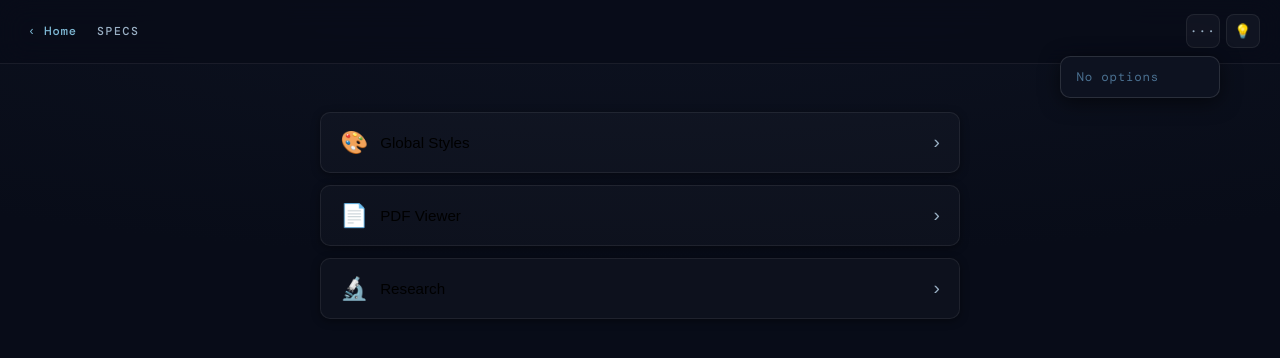
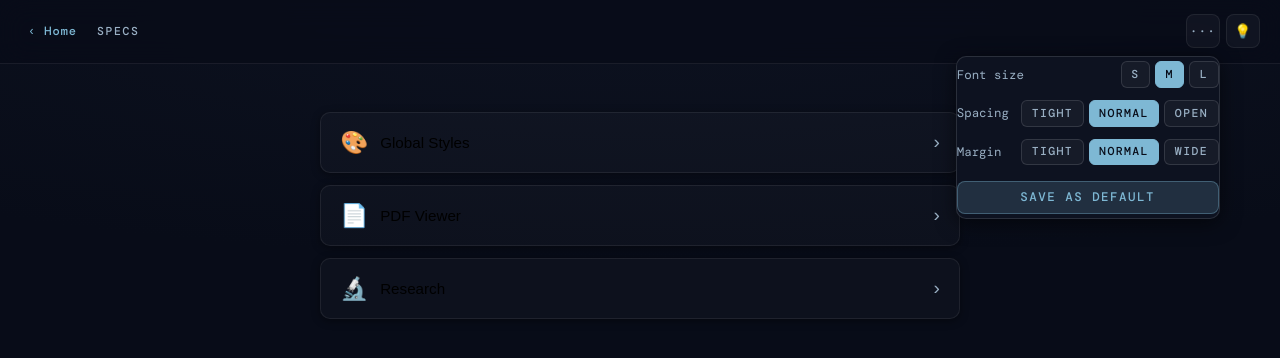
Before and after one commit to willchurcher/willchurcher-apps, a React (Vite) app in the folder apps/example/: page /specs in a window 1280 px wide. Both pictures are taken after a click on the button "···". Shown: the top 358 px of the page. Built offline with nearby package versions, Linux system fonts and the light colour scheme; a web font is replaced by a local one.

Commit message:
Specs: remove HR dividers, add typography controls with save-as-default

```diff
--- a/apps/example/src/App.css
+++ b/apps/example/src/App.css
@@ -1206,11 +1206,9 @@ a { color: inherit; text-decoration: none; }
   padding: 1rem;
 }
 
-/* Rendered markdown */
+/* Rendered markdown — font-size and line-height set dynamically via inline style */
 .specs-markdown {
   color: var(--text1);
-  line-height: 1.65;
-  font-size: 0.88rem;
 }
 
 .specs-markdown h1 { font-family: var(--font-display); font-size: 1.8rem; margin: 0 0 1rem; color: var(--accent); }
@@ -1263,3 +1261,66 @@ a { color: inherit; text-decoration: none; }
 }
 
 .specs-markdown th { background: var(--surface2); color: var(--accent); }
+
+/* Options panel */
+.specs-options-panel {
+  display: flex;
+  flex-direction: column;
+  gap: 0.75rem;
+  padding: 0.25rem 0;
+  min-width: 200px;
+}
+
+.specs-opt-row {
+  display: flex;
+  align-items: center;
+  justify-content: space-between;
+  gap: 0.75rem;
+}
+
+.specs-opt-label {
+  font-size: 0.78rem;
+  color: var(--text2);
+  white-space: nowrap;
+}
+
+.specs-opt-btns {
+  display: flex;
+  gap: 0.3rem;
+}
+
+.specs-opt-btn {
+  font-size: 0.72rem;
+  padding: 0.3rem 0.6rem;
+  border-radius: 6px;
+}
+
+.specs-opt-active {
+  background: var(--accent) !important;
+  color: #080c18 !important;
+  border-color: var(--accent) !important;
+}
+
+.specs-save-btn {
+  margin-top: 0.25rem;
+  font-size: 0.78rem;
+  padding: 0.45rem 0.9rem;
+  align-self: stretch;
+  text-align: center;
+}
+
+/* Saved toast */
+.specs-saved-toast {
+  position: fixed;
+  bottom: 1.5rem;
+  left: 50%;
+  transform: translateX(-50%);
+  background: var(--accent);
+  color: #080c18;
+  font-size: 0.8rem;
+  font-family: var(--font-mono);
+  padding: 0.5rem 1.25rem;
+  border-radius: 20px;
+  z-index: 300;
+  pointer-events: none;
+}
--- a/apps/example/src/Specs.tsx
+++ b/apps/example/src/Specs.tsx
@@ -2,6 +2,9 @@ import { useState, useEffect } from 'react'
 import { useNavigate, useSearchParams } from 'react-router-dom'
 import { marked } from 'marked'
 import { HeaderRight } from './HeaderRight'
+
+// Suppress <hr> in rendered markdown
+marked.use({ renderer: { hr: () => '' } })
 
 // ── Spec registry ──────────────────────────────────────────────────────────────
 
@@ -11,6 +14,77 @@ const SPECS = [
   { key: 'research',      label: 'Research',      icon: '🔬' },
 ]
 
+// ── Typography settings ────────────────────────────────────────────────────────
+
+interface SpecsSettings {
+  fontSize:   'sm' | 'md' | 'lg'
+  lineHeight: 'compact' | 'normal' | 'relaxed'
+  margin:     'tight' | 'normal' | 'wide'
+}
+
+const DEFAULTS: SpecsSettings = { fontSize: 'md', lineHeight: 'normal', margin: 'normal' }
+const SETTINGS_KEY = 'specs-settings'
+
+const FONT_SIZES   = { sm: '0.78rem', md: '0.88rem',  lg: '1.0rem'  }
+const LINE_HEIGHTS = { compact: '1.4', normal: '1.65', relaxed: '1.9' }
+const MARGINS      = { tight: '0.5rem 0.75rem', normal: '1rem 1.25rem', wide: '1.5rem 2.5rem' }
+
+function loadSettings(): SpecsSettings {
+  try { return { ...DEFAULTS, ...JSON.parse(localStorage.getItem(SETTINGS_KEY) ?? '{}') } }
+  catch { return DEFAULTS }
+}
+
+// ── Options panel ──────────────────────────────────────────────────────────────
+
+function SpecsOptions({ settings, onChange, onSave }: {
+  settings: SpecsSettings
+  onChange: (s: SpecsSettings) => void
+  onSave:   () => void
+}) {
+  function ToggleRow<K extends keyof SpecsSettings>({ label, field, options }: {
+    label:   string
+    field:   K
+    options: { value: SpecsSettings[K]; label: string }[]
+  }) {
+    return (
+      <div className="specs-opt-row">
+        <span className="specs-opt-label">{label}</span>
+        <div className="specs-opt-btns">
+          {options.map(o => (
+            <button
+              key={String(o.value)}
+              className={`btn specs-opt-btn ${settings[field] === o.value ? 'specs-opt-active' : ''}`}
+              onClick={() => onChange({ ...settings, [field]: o.value })}
+            >
+              {o.label}
+            </button>
+          ))}
+        </div>
+      </div>
+    )
+  }
+
+  return (
+    <div className="specs-options-panel">
+      <ToggleRow
+        label="Font size" field="fontSize"
+        options={[{ value: 'sm', label: 'S' }, { value: 'md', label: 'M' }, { value: 'lg', label: 'L' }]}
+      />
+      <ToggleRow
+        label="Spacing" field="lineHeight"
+        options={[{ value: 'compact', label: 'Tight' }, { value: 'normal', label: 'Normal' }, { value: 'relaxed', label: 'Open' }]}
+      />
+      <ToggleRow
+        label="Margin" field="margin"
+        options={[{ value: 'tight', label: 'Tight' }, { value: 'normal', label: 'Normal' }, { value: 'wide', label: 'Wide' }]}
+      />
+      <button className="btn btn-primary specs-save-btn" onClick={onSave}>
+        Save as default
+      </button>
+    </div>
+  )
+}
+
 // ── Specs page ─────────────────────────────────────────────────────────────────
 
 export default function Specs() {
@@ -19,8 +93,10 @@ export default function Specs() {
   const selectedKey = searchParams.get('file')
   const selected    = SPECS.find(s => s.key === selectedKey) ?? null
 
-  const [markdown, setMarkdown]   = useState<string | null>(null)
+  const [markdown,  setMarkdown]  = useState<string | null>(null)
   const [loadError, setLoadError] = useState(false)
+  const [settings,  setSettings]  = useState<SpecsSettings>(loadSettings)
+  const [saved,     setSaved]     = useState(false)
 
   useEffect(() => {
     if (!selected) { setMarkdown(null); setLoadError(false); return }
@@ -31,6 +107,18 @@ export default function Specs() {
       .then(text => setMarkdown(marked(text) as string))
       .catch(() => setLoadError(true))
   }, [selected?.key])
+
+  const handleSave = () => {
+    localStorage.setItem(SETTINGS_KEY, JSON.stringify(settings))
+    setSaved(true)
+    setTimeout(() => setSaved(false), 1500)
+  }
+
+  const contentStyle: React.CSSProperties = {
+    padding:      MARGINS[settings.margin],
+    fontSize:     FONT_SIZES[settings.fontSize],
+    lineHeight:   LINE_HEIGHTS[settings.lineHeight],
+  }
 
   return (
     <div className="page">
@@ -43,12 +131,20 @@ export default function Specs() {
           )}
           <span className="page-header-title">{selected?.label ?? 'Specs'}</span>
         </div>
-        <HeaderRight />
+        <HeaderRight options={() => (
+          <SpecsOptions
+            settings={settings}
+            onChange={setSettings}
+            onSave={handleSave}
+          />
+        )} />
       </header>
+
+      {saved && <div className="specs-saved-toast">Saved as default</div>}
 
       <div className="page-body specs-page">
         {selected ? (
-          <div className="specs-content">
+          <div className="specs-content" style={contentStyle}>
             {loadError && <p className="specs-error">Failed to load spec.</p>}
             {!markdown && !loadError && <p className="specs-loading">Loading…</p>}
             {markdown && (
```
